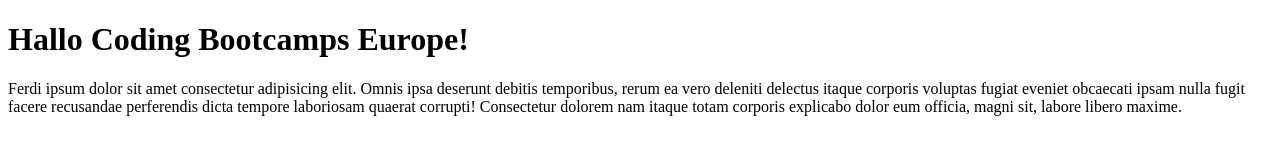
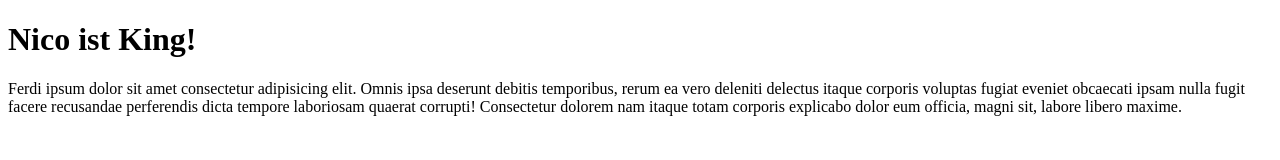
Before and after one commit to ferniemann/test-project, a plain HTML site: page index.html in a window 1280 px wide. Drawn offline with Linux system fonts and the light colour scheme.

Commit message:
Update index.html

```diff
--- a/index.html
+++ b/index.html
@@ -7,7 +7,7 @@
         <title>Document</title>
     </head>
     <body>
-        <h1>Hallo Coding Bootcamps Europe!</h1>
+        <h1>Nico ist King!</h1>
         <p>
             Ferdi ipsum dolor sit amet consectetur adipisicing elit. Omnis ipsa deserunt debitis
             temporibus, rerum ea vero deleniti delectus itaque corporis voluptas fugiat eveniet
```
